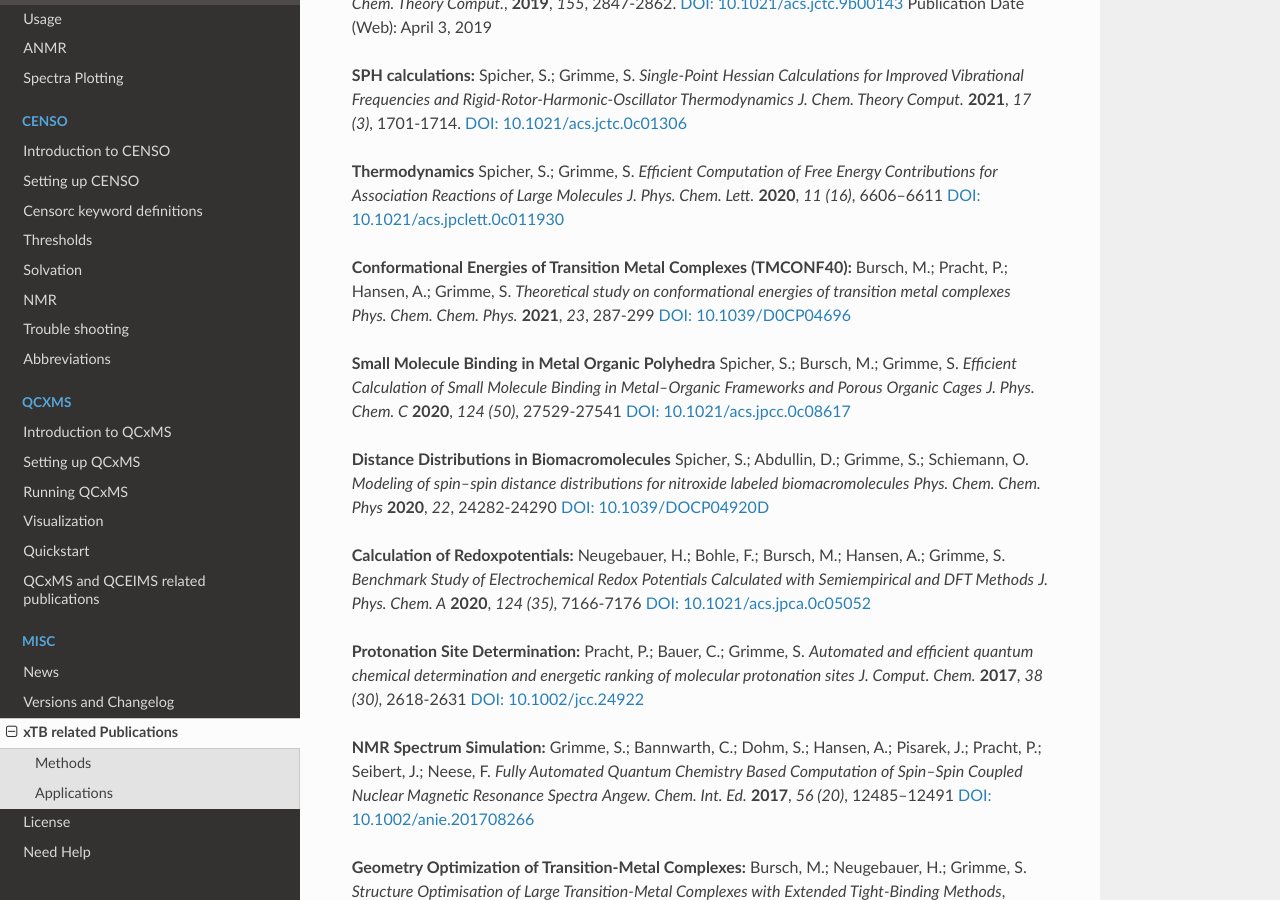
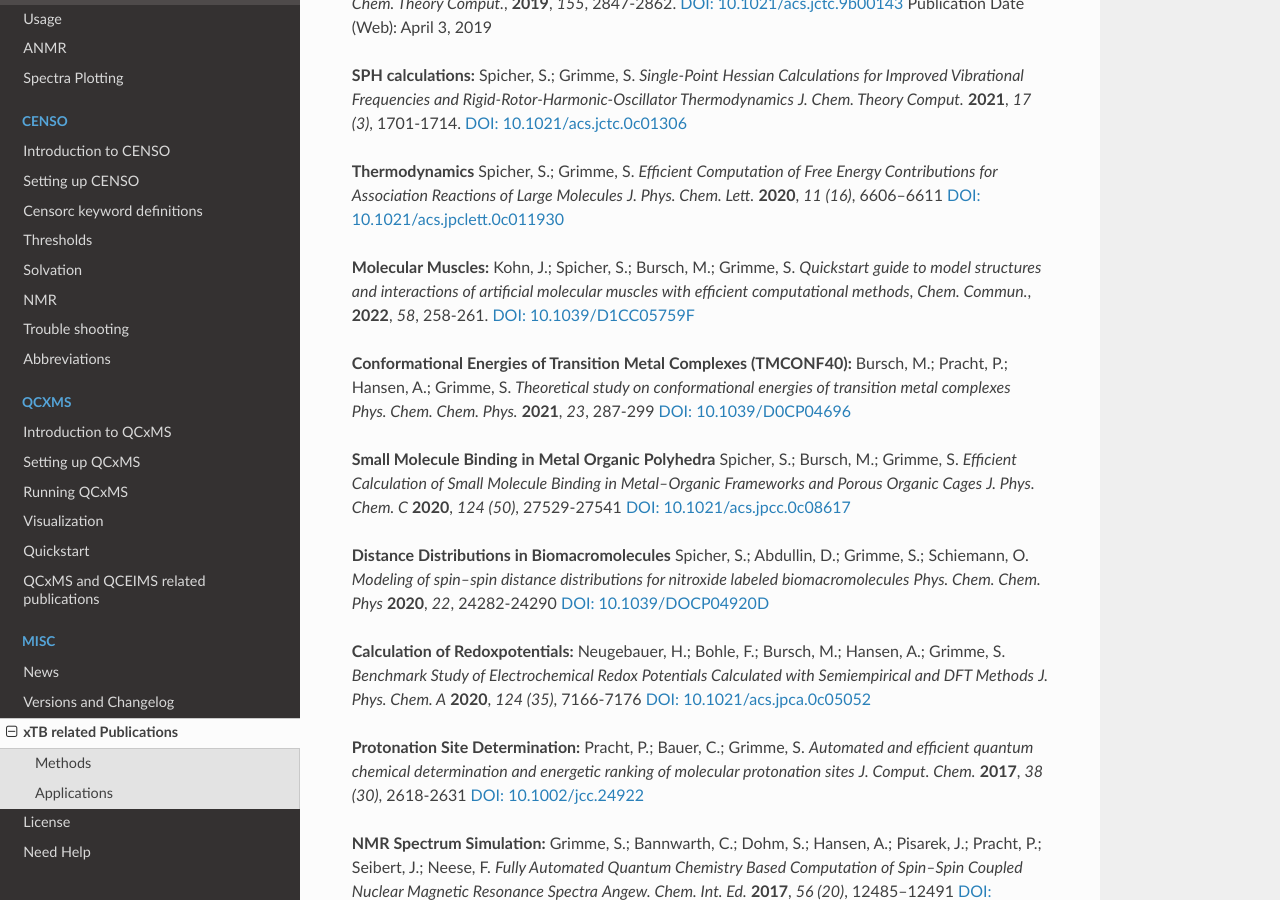
Before and after one commit to grimme-lab/xtb_docs, a Sphinx documentation site: the page built from source/xtbrelatedrefs.rst, in a window 1280 px wide and 900 px high, scrolled down 1132 px. Built offline with Sphinx 7.4.7 and the Read the Docs theme 2.0.0, drawn with Linux system fonts in a browser that asks for light colours; pages that are not in the unit, such as notebooks, are missing from menus.

Commit message:
Added mol muscles application

```diff
--- a/source/xtbrelatedrefs.rst
+++ b/source/xtbrelatedrefs.rst
@@ -52,6 +52,8 @@ __ https://doi.org/10.1021/acs.jctc.9b00143
 **Thermodynamics** Spicher, S.; Grimme, S. *Efficient Computation of Free Energy Contributions for Association Reactions of Large Molecules* *J. Phys. Chem. Lett.* **2020**, *11 (16)*, 6606–6611
 `DOI: 10.1021/acs.jpclett.0c011930 <https://doi.org/10.1021/acs.jpclett.0c01930>`_
 
+**Molecular Muscles:** Kohn, J.; Spicher, S.; Bursch, M.; Grimme, S. *Quickstart guide to model structures and interactions of artificial molecular muscles with efficient computational methods*, *Chem. Commun.*, **2022**, *58*, 258-261. `DOI: 10.1039/D1CC05759F <http://dx.doi.org/10.1039/D1CC05759F>`_
+
 **Conformational Energies of Transition Metal Complexes (TMCONF40):** Bursch, M.; Pracht, P.; Hansen, A.; Grimme, S. *Theoretical study on conformational energies of transition metal complexes* *Phys. Chem. Chem. Phys.* **2021**, *23*, 287-299
 `DOI: 10.1039/D0CP04696 <https://doi.org/10.1039/D0CP04696E>`_
 
```
